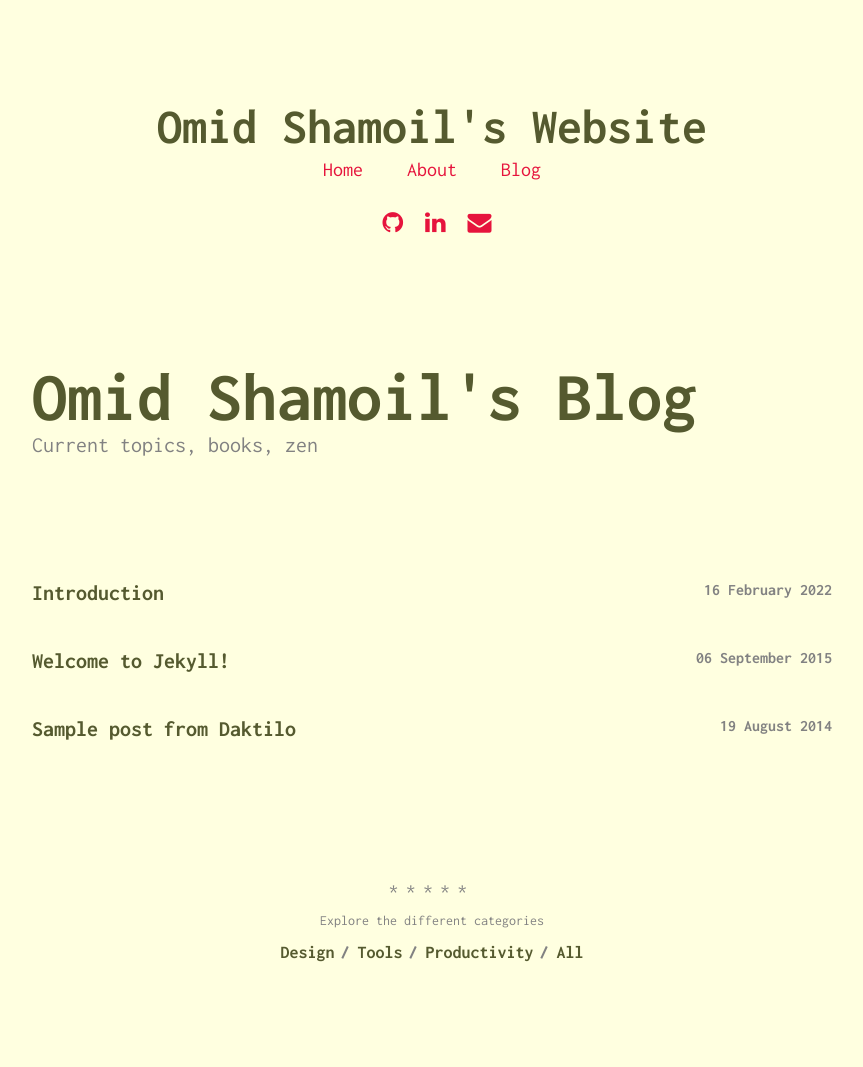
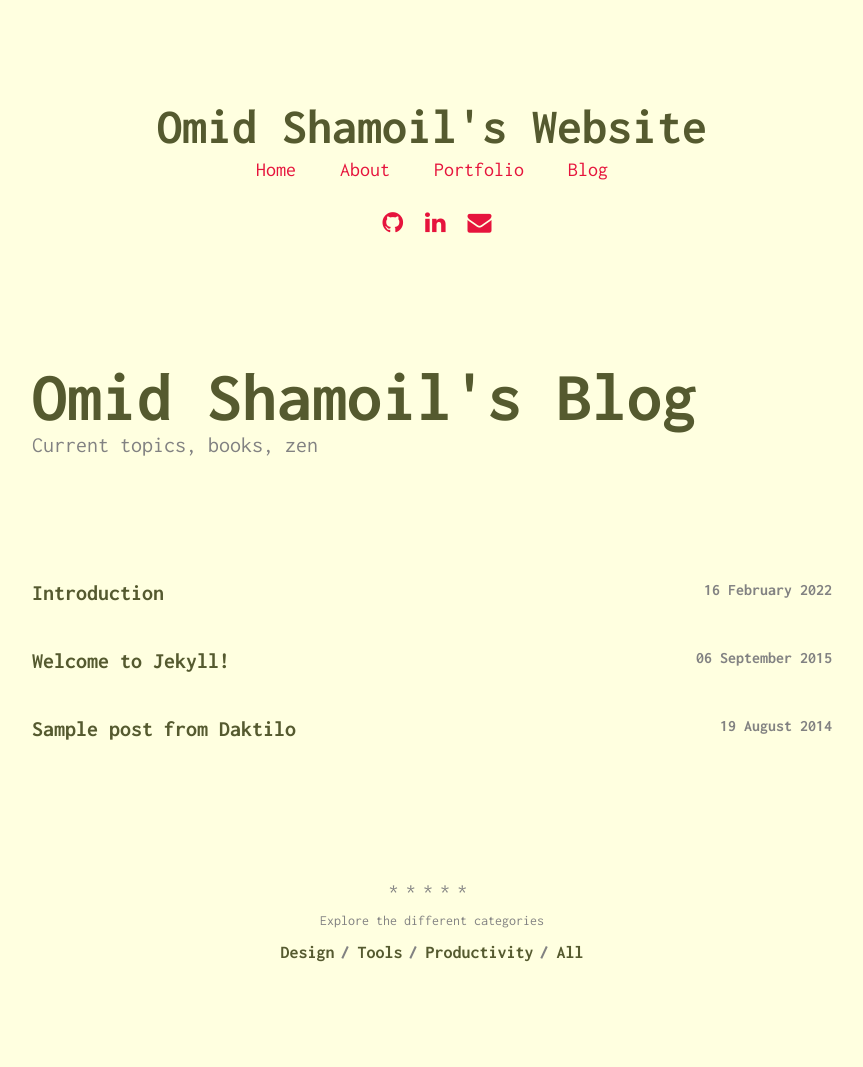
Before and after one commit to oshamoil/oshamoil.github.io, a Jekyll site: the page built from blog.html, in a window 1280 px wide. Shown: the whole page, without its empty margins (208-1071 px from the left). Built offline with Jekyll 4.4.1, drawn with Linux system fonts in a browser that asks for light colours.

Commit message:
Add Portfolio link to header

```diff
--- a/_includes/header.html
+++ b/_includes/header.html
@@ -5,6 +5,7 @@
         <ul class="menu">
             <li class="menu__entry"><a href="{{ '/' | prepend: site.baseurl }}">Home</a></li>
             <li class="menu__entry"><a href="{{ '/about' | prepend: site.baseurl }}">About</a></li>
+            <li class="menu__entry"><a href="{{ /portfolio | prepend: site.baseurl }}">Portfolio</a></li>
             <li class="menu__entry"><a href="{{ '/blog' | prepend: site.baseurl }}">Blog</a></li>
 
         </ul>
--- a/css/main.scss
+++ b/css/main.scss
@@ -8,7 +8,7 @@ sitemap:
 /* =Colors */
 $dorian: #F5F5F5;
 //$iron: #333333;
-$iron: #555A2F;
+$iron: #555A2F; // (85, 90, 47)
 $cloudy: #828282;
 
 @import
```
